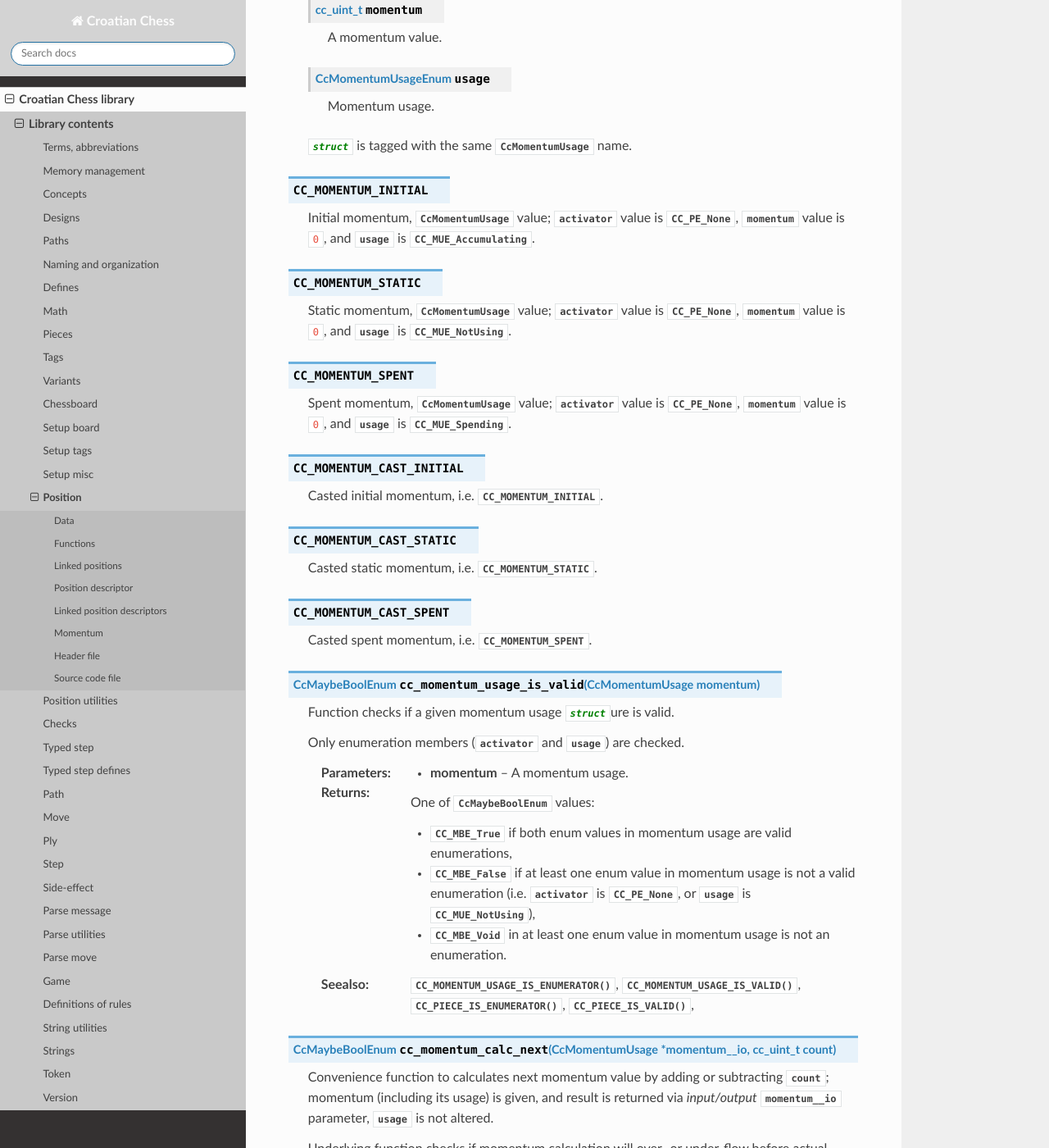
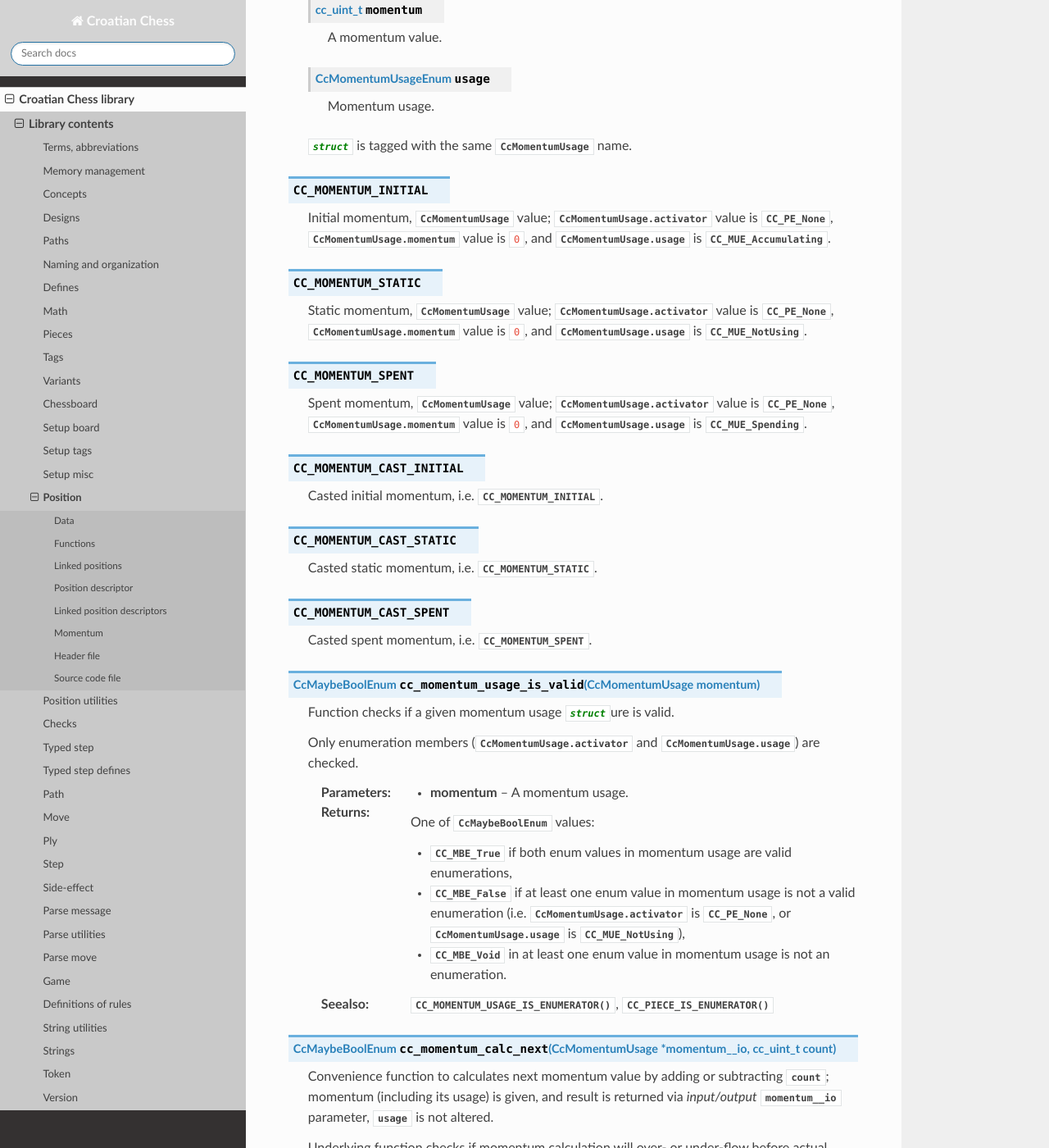
Before and after one commit to mmlacak/crochess, a Sphinx documentation site: the page built from docs/source/libcc/ccpos.rst, in a window 1280 px wide and 1400 px high, scrolled down 12605 px. Shown: the whole window at 82% size. Built offline with Sphinx 7.4.7 and the Read the Docs theme 3.1.0, drawn with Linux system fonts in a browser that asks for light colours.

Commit message:
Fixed docs for momentum usage validator.

```diff
--- a/docs/source/conf.py
+++ b/docs/source/conf.py
@@ -26,10 +26,10 @@ copyright = '2021, Mario Mlačak'
 author = 'Mario Mlačak'
 
 # The short X.Y version
-version = "0.0.1.145:1324+20250327.005148"   # docs-new-lib-short-version-major-minor-feature-commit+meta~breaks-place-marker
+version = "0.0.1.146:1325+20250327.012429"   # docs-new-lib-short-version-major-minor-feature-commit+meta~breaks-place-marker
 
 # The full version, including alpha/beta/rc tags
-release = "0.0.1.145:1324+20250327.005148"   # docs-new-lib-full-version-major-minor-feature-commit+meta~breaks-place-marker
+release = "0.0.1.146:1325+20250327.012429"   # docs-new-lib-full-version-major-minor-feature-commit+meta~breaks-place-marker
 
 
 # -- General configuration ---------------------------------------------------
--- a/docs/source/libcc/ccpos.rst
+++ b/docs/source/libcc/ccpos.rst
@@ -628,21 +628,21 @@ Momentum
 
 .. c:macro:: CC_MOMENTUM_INITIAL
 
-    Initial momentum, :c:struct:`CcMomentumUsage` value; :c:member:`activator` value
-    is :c:enumerator:`CC_PE_None`, :c:member:`momentum` value is ``0``,
-    and :c:member:`usage` is :c:enumerator:`CC_MUE_Accumulating`.
+    Initial momentum, :c:struct:`CcMomentumUsage` value; :c:member:`CcMomentumUsage.activator`
+    value is :c:enumerator:`CC_PE_None`, :c:member:`CcMomentumUsage.momentum` value is ``0``,
+    and :c:member:`CcMomentumUsage.usage` is :c:enumerator:`CC_MUE_Accumulating`.
 
 .. c:macro:: CC_MOMENTUM_STATIC
 
-    Static momentum, :c:struct:`CcMomentumUsage` value; :c:member:`activator` value is
-    :c:enumerator:`CC_PE_None`, :c:member:`momentum` value is ``0``, and
-    :c:member:`usage` is :c:enumerator:`CC_MUE_NotUsing`.
+    Static momentum, :c:struct:`CcMomentumUsage` value; :c:member:`CcMomentumUsage.activator`
+    value is :c:enumerator:`CC_PE_None`, :c:member:`CcMomentumUsage.momentum` value is ``0``,
+    and :c:member:`CcMomentumUsage.usage` is :c:enumerator:`CC_MUE_NotUsing`.
 
 .. c:macro:: CC_MOMENTUM_SPENT
 
-    Spent momentum, :c:struct:`CcMomentumUsage` value; :c:member:`activator` value is
-    :c:enumerator:`CC_PE_None`, :c:member:`momentum` value is ``0``, and
-    :c:member:`usage` is :c:enumerator:`CC_MUE_Spending`.
+    Spent momentum, :c:struct:`CcMomentumUsage` value; :c:member:`CcMomentumUsage.activator`
+    value is :c:enumerator:`CC_PE_None`, :c:member:`CcMomentumUsage.momentum` value is ``0``,
+    and :c:member:`CcMomentumUsage.usage` is :c:enumerator:`CC_MUE_Spending`.
 
 .. c:macro:: CC_MOMENTUM_CAST_INITIAL
 
@@ -660,17 +660,16 @@ Momentum
 
     Function checks if a given momentum usage :c:`struct`\ure is valid.
 
-    Only enumeration members (:c:member:`activator` and :c:member:`usage`) are checked.
+    Only enumeration members (:c:member:`CcMomentumUsage.activator` and :c:member:`CcMomentumUsage.usage`) are checked.
 
     :param momentum: A momentum usage.
     :returns: One of :c:enum:`CcMaybeBoolEnum` values:
 
         * :c:enumerator:`CC_MBE_True` if both enum values in momentum usage are valid enumerations,
-        * :c:enumerator:`CC_MBE_False` if at least one enum value in momentum usage is not a valid enumeration (i.e. :c:member:`activator` is :c:enumerator:`CC_PE_None`, or :c:member:`usage` is :c:enumerator:`CC_MUE_NotUsing`),
+        * :c:enumerator:`CC_MBE_False` if at least one enum value in momentum usage is not a valid enumeration (i.e. :c:member:`CcMomentumUsage.activator` is :c:enumerator:`CC_PE_None`, or :c:member:`CcMomentumUsage.usage` is :c:enumerator:`CC_MUE_NotUsing`),
         * :c:enumerator:`CC_MBE_Void` in at least one enum value in momentum usage is not an enumeration.
 
-    :seealso: :c:macro:`CC_MOMENTUM_USAGE_IS_ENUMERATOR()`, :c:macro:`CC_MOMENTUM_USAGE_IS_VALID()`,
-        :c:macro:`CC_PIECE_IS_ENUMERATOR()`, :c:macro:`CC_PIECE_IS_VALID()`,
+    :seealso: :c:macro:`CC_MOMENTUM_USAGE_IS_ENUMERATOR()`, :c:macro:`CC_PIECE_IS_ENUMERATOR()`
 
 .. c:function:: CcMaybeBoolEnum cc_momentum_calc_next( CcMomentumUsage * momentum__io, cc_uint_t count )
 
```
